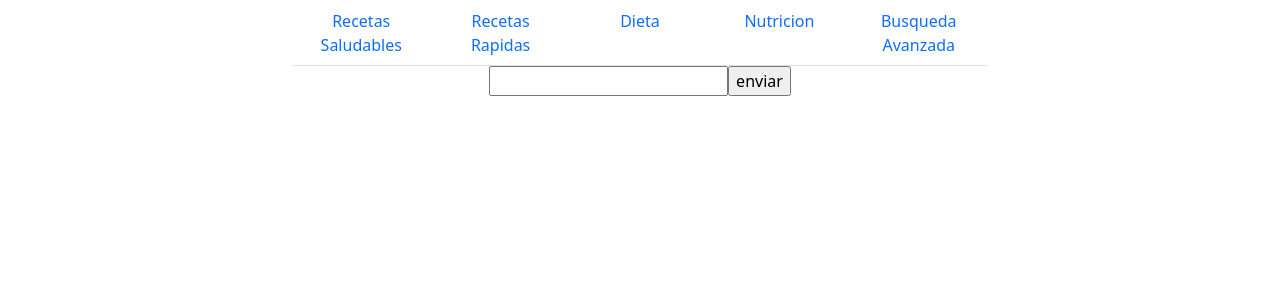
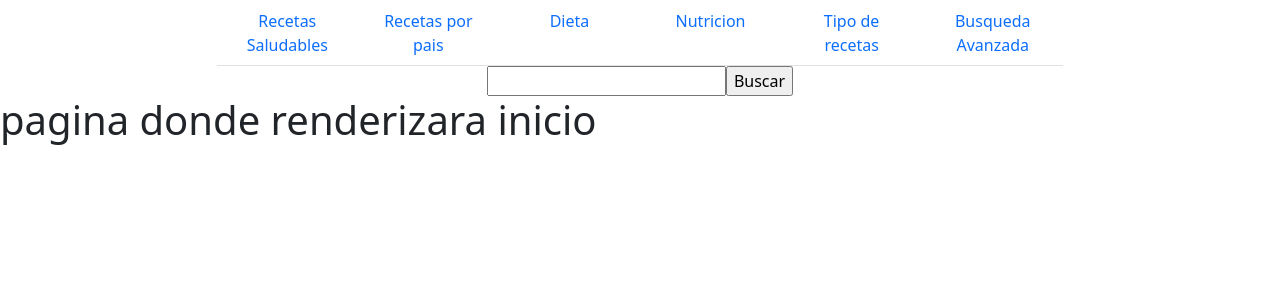
Before and after one commit to ArrowFoodTeam/recipe, a React (Create React App) app: page / in a window 1280 px wide. Shown: the top 300 px of the page. Built offline with nearby package versions, Linux system fonts and the light colour scheme.

Commit message:
rutas para cada pagina

```diff
--- a/package.json
+++ b/package.json
@@ -11,7 +11,7 @@
     "react-bootstrap": "^1.5.2",
     "react-dom": "^17.0.2",
     "react-router-dom": "^5.2.0",
-    "react-scripts": "4.0.3",
+    "react-scripts": "^4.0.3",
     "web-vitals": "^1.1.2"
   },
   "scripts": {
--- a/src/App.js
+++ /dev/null
@@ -1,35 +0,0 @@
-import './App.css';
-import SearchRecipes from "./components/search/search";
-import NavMenu from './components/nav/nav'
-// import Cards from './components/Cards/cards';
-import Carrusel from './components/carrusel/carrusel'
-
-import {
-  BrowserRouter as Router,
-  Switch,
-  Route,
-  Link
-} from "react-router-dom";
-
-
-
-const style = {
-  display: "flex",
-  justifyContent: "space-evenly",
-  alignItems: "center",
-};
-
-function App() {
-  return (
-    <>
-
-      <div className="menu-nav">
-        <NavMenu />
-        <SearchRecipes style={style} />
-{/*         <Carrusel/> */}
-      </div>
-    </>
-  );
-
-}
-export default App;
--- /dev/null
+++ b/src/App.jsx
@@ -0,0 +1,57 @@
+import SearchRecipes from "./components/search/search";
+import NavMenu from './components/nav/nav'
+// import Cards from './components/Cards/cards';
+
+import {
+  BrowserRouter as Router,
+  Switch,
+  Route
+} from "react-router-dom";
+
+import './App.css';
+
+
+
+const style = {
+  display: "flex",
+  justifyContent: "space-evenly",
+  alignItems: "center",
+};
+
+function App() {
+  return (
+    <>
+      <Router>
+        <div className="menu-nav">
+          <NavMenu />
+          <SearchRecipes style={style} />
+        </div>
+        <Switch>
+          <Route path="/recetasaludable">
+            <h1> pagina donde renderizara recetasaludable</h1>
+          </Route>
+          <Route path="/recetasPais">
+            <h1> pagina donde renderizara recetasPais</h1>
+          </Route>
+          <Route path="/dieta">
+            <h1> pagina donde renderizara dieta</h1>
+          </Route>
+          <Route path="/nutricion">
+            <h1> pagina donde renderizara nutricion</h1>
+          </Route>
+          <Route path="/tiporeceta">
+            <h1> pagina donde renderizara tiporeceta</h1>
+          </Route>
+          <Route path="/busqueAvanzada">
+            <h1> pagina donde renderizara busqueAvanzada</h1>
+          </Route>
+          <Route path="/">
+            <h1> pagina donde renderizara inicio</h1>
+          </Route>
+        </Switch>
+      </Router>
+    </>
+  );
+
+}
+export default App;
--- a/src/components/carrusel/carrusel.jsx
+++ b/src/components/carrusel/carrusel.jsx
@@ -1,6 +1,7 @@
 import Carousel from "react-bootstrap/Carousel";
 import { useState } from "react";
 import './carrousel.css'
+
 const Carrusel = () => {
   // se puede hacer un array de imagenes y pintar las card caundo se necesite, pasando
   // como pros
--- a/src/components/nav/nav.jsx
+++ b/src/components/nav/nav.jsx
@@ -7,8 +7,8 @@ const NavMenu = (object) => {
       description: "Recetas Saludables",
     },
     {
-      link: "/recetasrapidas",
-      description: "Recetas Rapidas",
+      link: "/recetasPais",
+      description: "Recetas por pais",
     },
     {
       link: "/dieta",
@@ -17,6 +17,10 @@ const NavMenu = (object) => {
     {
       link: "/nutricion",
       description: "Nutricion",
+    },
+    {
+      link: "/tiporeceta",
+      description: "Tipo de recetas",
     },
     {
       link: "/busqueAvanzada",
--- a/src/components/search/search.jsx
+++ b/src/components/search/search.jsx
@@ -32,7 +32,7 @@ const SearchRecipes = ({ style }) => {
   return (
     <div style={style}>
       <input type="text" name="recipes" id="recipes" />
-      <input type="submit" value="enviar" onClick={handlersubmit} />
+      <input type="submit" value="Buscar" onClick={handlersubmit} />
     </div>
   )
 }
```
Also changed, not shown: 1 other file (tests, documents, lock files or other folders).
